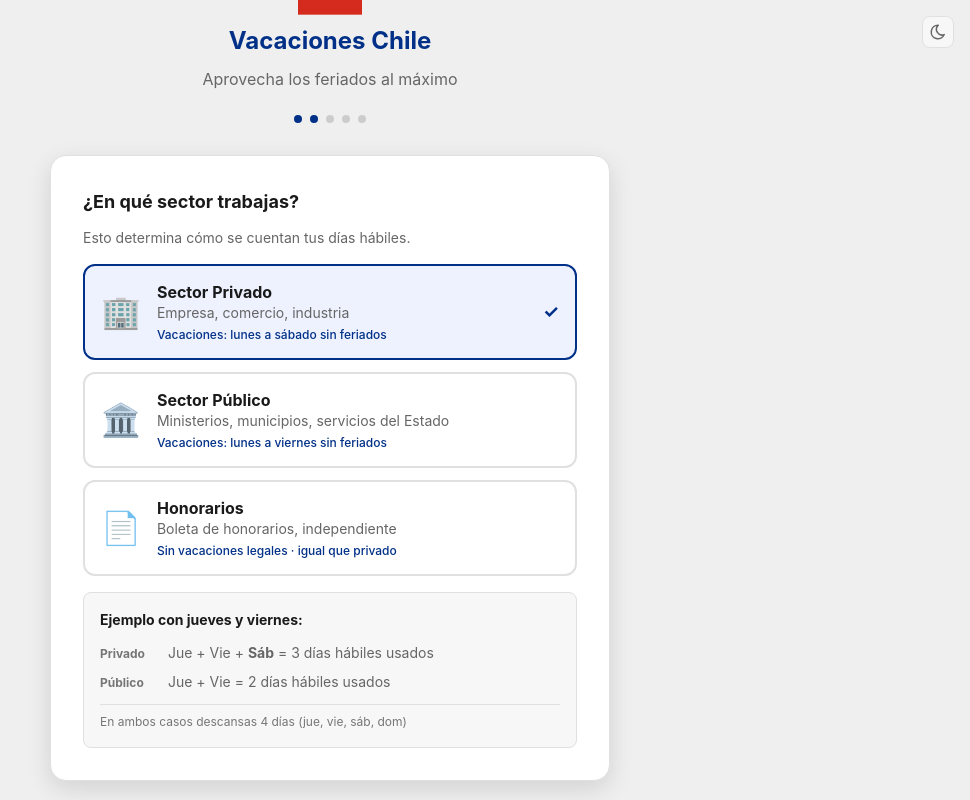
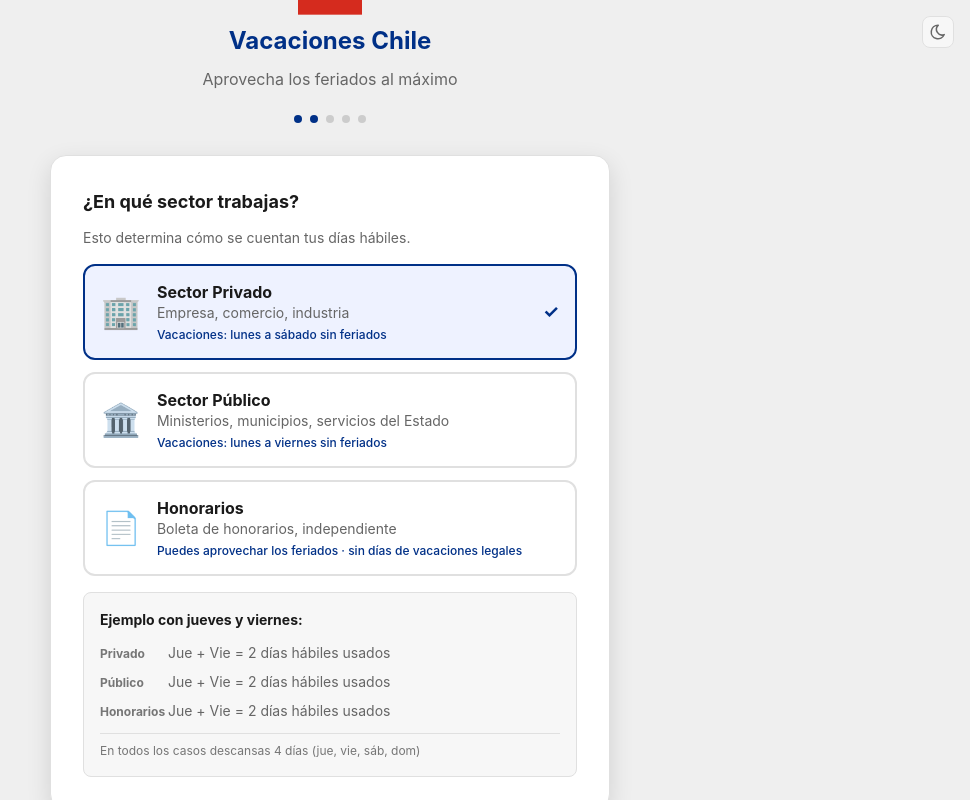
Before and after one commit to mvargascode/vacaciones-chile, a React (Vite) app: page / in a window 1280 px wide. Both pictures are taken after a click on the button "Siguiente →". Shown: the part 76-876 px from the top of the page, without its empty margins (310-1280 px from the left). Built offline with nearby package versions, Linux system fonts and the light colour scheme.

Commit message:
fix: mejorar texto descriptivo sector honorarios

```diff
--- a/src/features/onboarding/SectorSelector.tsx
+++ b/src/features/onboarding/SectorSelector.tsx
@@ -63,7 +63,7 @@ export function SectorSelector({ value, onChange }: SectorSelectorProps) {
               Boleta de honorarios, independiente
             </span>
             <span className={styles.optionRule}>
-              Sin vacaciones legales · igual que privado
+              Puedes aprovechar los feriados · sin días de vacaciones legales
             </span>
           </div>
           {value === 'honorarios' && <span className={styles.check}>✓</span>}
@@ -76,7 +76,7 @@ export function SectorSelector({ value, onChange }: SectorSelectorProps) {
           <div className={styles.exampleCase}>
             <span className={styles.exampleLabel}>Privado</span>
             <span className={styles.exampleValue}>
-              Jue + Vie + <strong>Sáb</strong> = 3 días hábiles usados
+              Jue + Vie = 2 días hábiles usados
             </span>
           </div>
           <div className={styles.exampleCase}>
@@ -85,9 +85,15 @@ export function SectorSelector({ value, onChange }: SectorSelectorProps) {
               Jue + Vie = 2 días hábiles usados
             </span>
           </div>
+          <div className={styles.exampleCase}>
+            <span className={styles.exampleLabel}>Honorarios</span>
+            <span className={styles.exampleValue}>
+              Jue + Vie = 2 días hábiles usados
+            </span>
+          </div>
         </div>
         <p className={styles.exampleNote}>
-          En ambos casos descansas 4 días (jue, vie, sáb, dom)
+          En todos los casos descansas 4 días (jue, vie, sáb, dom)
         </p>
       </div>
     </div>
```
